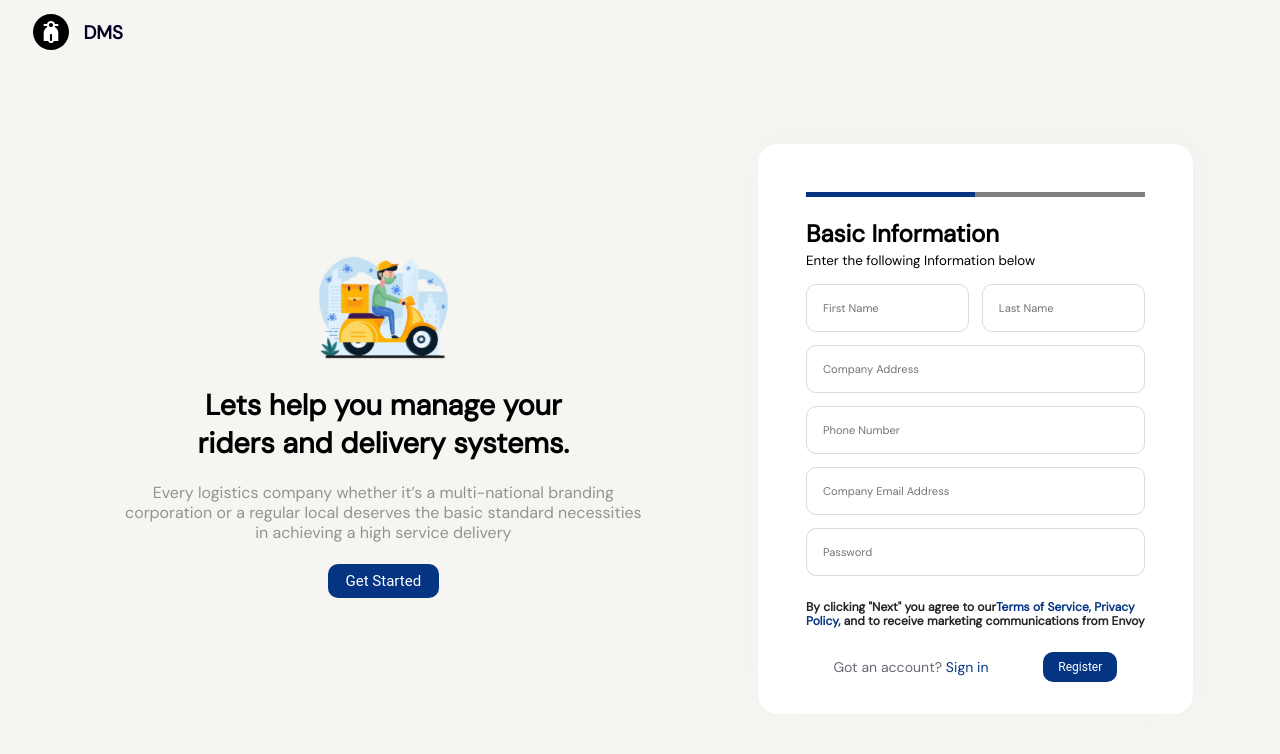
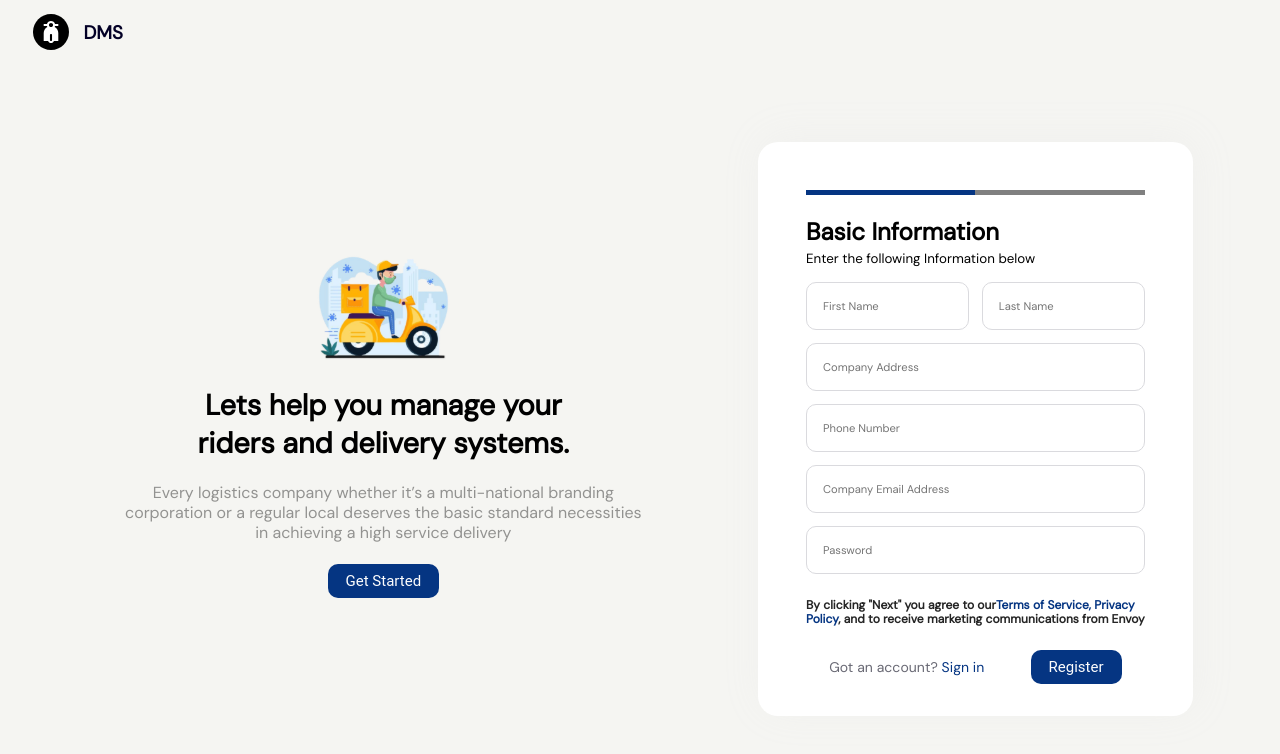
Before and after one commit to temigeorgee/DMS, a React (Create React App) app: page / in a window 1280 px wide. Shown: the top 754 px of the page. Built offline with nearby package versions, Linux system fonts and the light colour scheme.

Commit message:
increase button

```diff
--- a/src/component/RegisterForm/RegisterForm.js
+++ b/src/component/RegisterForm/RegisterForm.js
@@ -60,7 +60,7 @@ function RegisterForm() {
                 <div className="homepage-form--footer-btn">
                   <Button
                     buttonStyle="btn--primary--solid"
-                    buttonSize="btn--smallest"
+                    buttonSize="btn--small"
                   >
                     Register
                   </Button>
```
